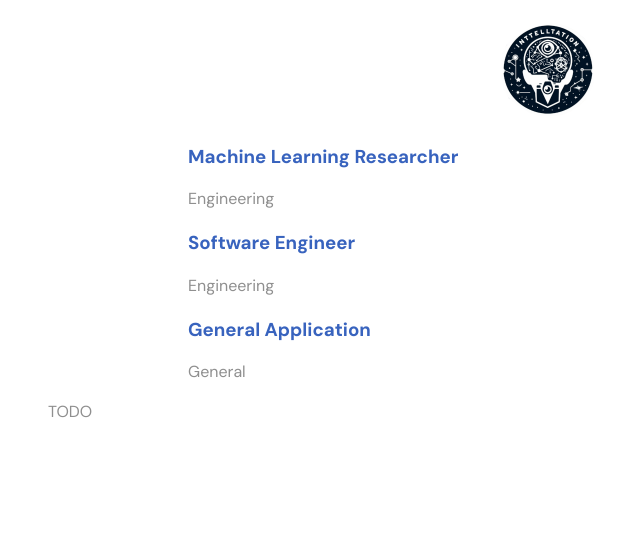
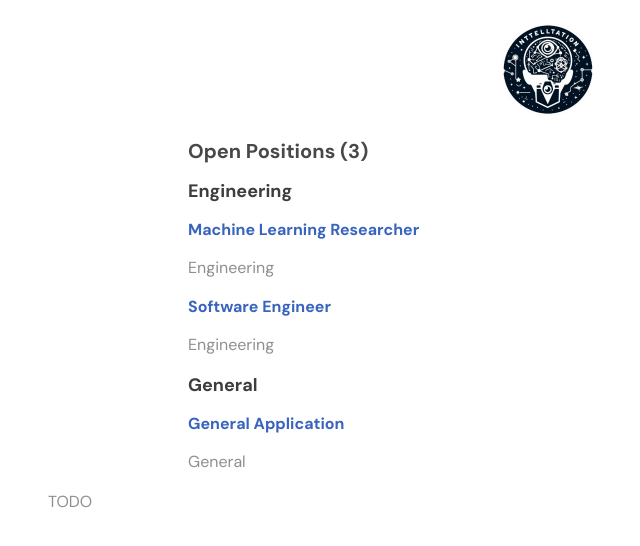
Before and after one commit to MeanderingProgrammer/Kevin, a SvelteKit app: page /jobs in a window 1280 px wide. Shown: the top 546 px of the page, without its empty margins (92-732 px from the left). Built offline with nearby package versions, Linux system fonts and the light colour scheme.

Commit message:
Split jobs by department, update some font sizes

```diff
--- a/src/routes/introducing-kevin/+page.svelte
+++ b/src/routes/introducing-kevin/+page.svelte
@@ -134,3 +134,10 @@
     world’s biggest problems and build AI that can reason, learn more about our team and
     <a href="/jobs">apply to join us here</a>.
 </p>
+
+<style>
+    h2 {
+        font-size: 1.25rem;
+        font-weight: normal;
+    }
+</style>
--- a/src/routes/jobs/+page.svelte
+++ b/src/routes/jobs/+page.svelte
@@ -1,13 +1,27 @@
 <script lang="ts">
+    import type { Job } from '$lib/jobs';
     import JobListing from './JobListing.svelte';
     import type { PageData } from './$types';
 
     export let data: PageData;
+
+    const groups: Record<string, Job[]> = {};
+    for (const job of data.jobs) {
+        if (!groups[job.department]) {
+            groups[job.department] = [];
+        }
+        groups[job.department].push(job);
+    }
 </script>
 
 <div class="body">
-    {#each data.jobs as job}
-        <JobListing {job} />
+    <h1>Open Positions ({data.jobs.length})</h1>
+
+    {#each Object.entries(groups) as [department, jobs]}
+        <h2>{department}</h2>
+        {#each jobs as job}
+            <JobListing {job} />
+        {/each}
     {/each}
 </div>
 
@@ -16,4 +30,12 @@
         max-width: 720px;
         margin: 0 auto;
     }
+
+    h1 {
+        font-size: 1.25rem;
+    }
+
+    h2 {
+        font-size: 1.125rem;
+    }
 </style>
--- a/src/routes/jobs/JobListing.svelte
+++ b/src/routes/jobs/JobListing.svelte
@@ -4,10 +4,14 @@
     export let job: Job;
 </script>
 
-<a href="/jobs/{job.id}"> <h3>{job.title}</h3></a>
+<a href="/jobs/{job.id}"><h3>{job.title}</h3></a>
 <p>{job.department}</p>
 
 <style>
+    h3 {
+        font-size: 1rem;
+    }
+
     a {
         text-decoration: none;
     }
--- a/src/routes/styles.css
+++ b/src/routes/styles.css
@@ -26,8 +26,6 @@ h1 {
 
 h2 {
     color: var(--color-sub);
-    font-size: 1.25rem;
-    font-weight: normal;
 }
 
 p {
```
